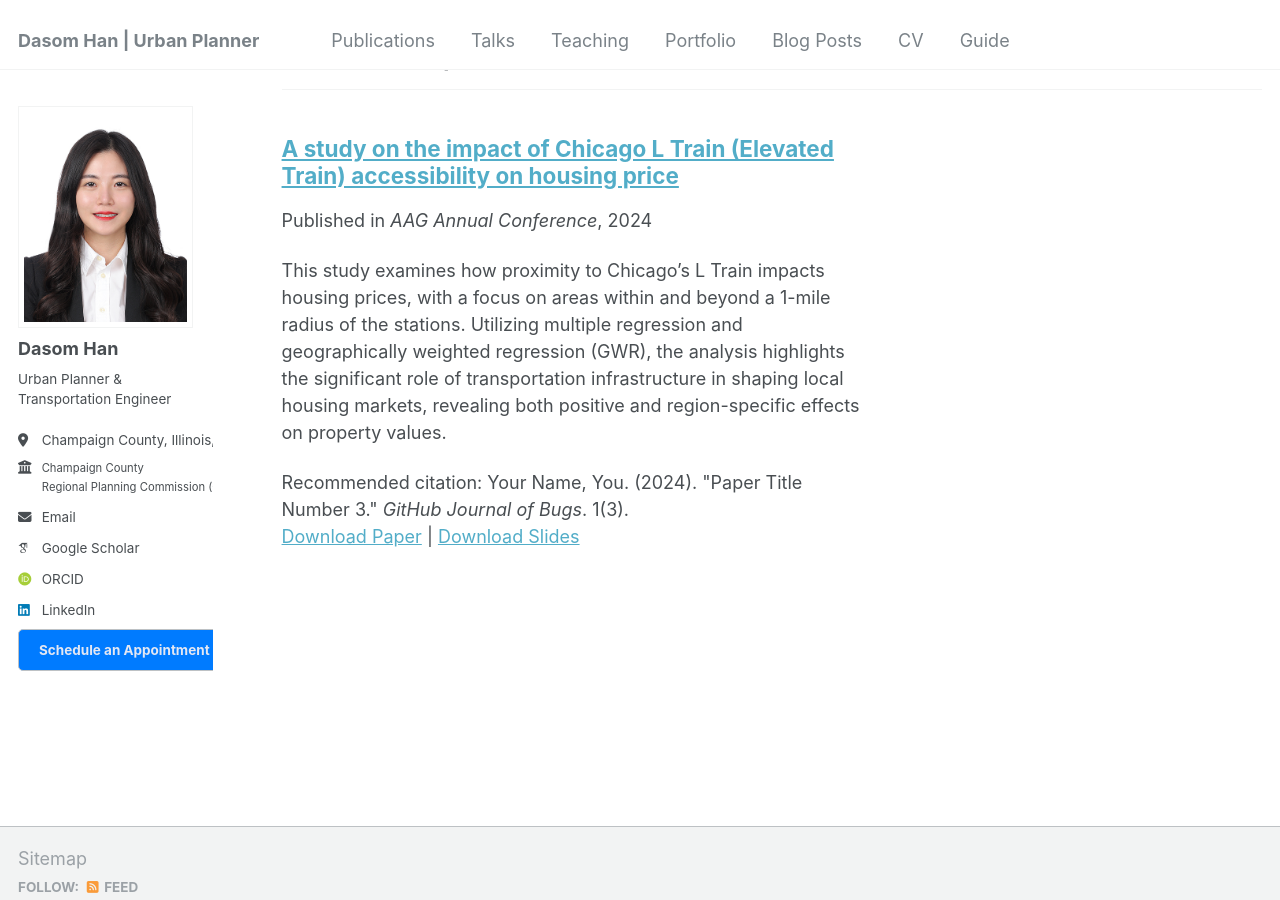
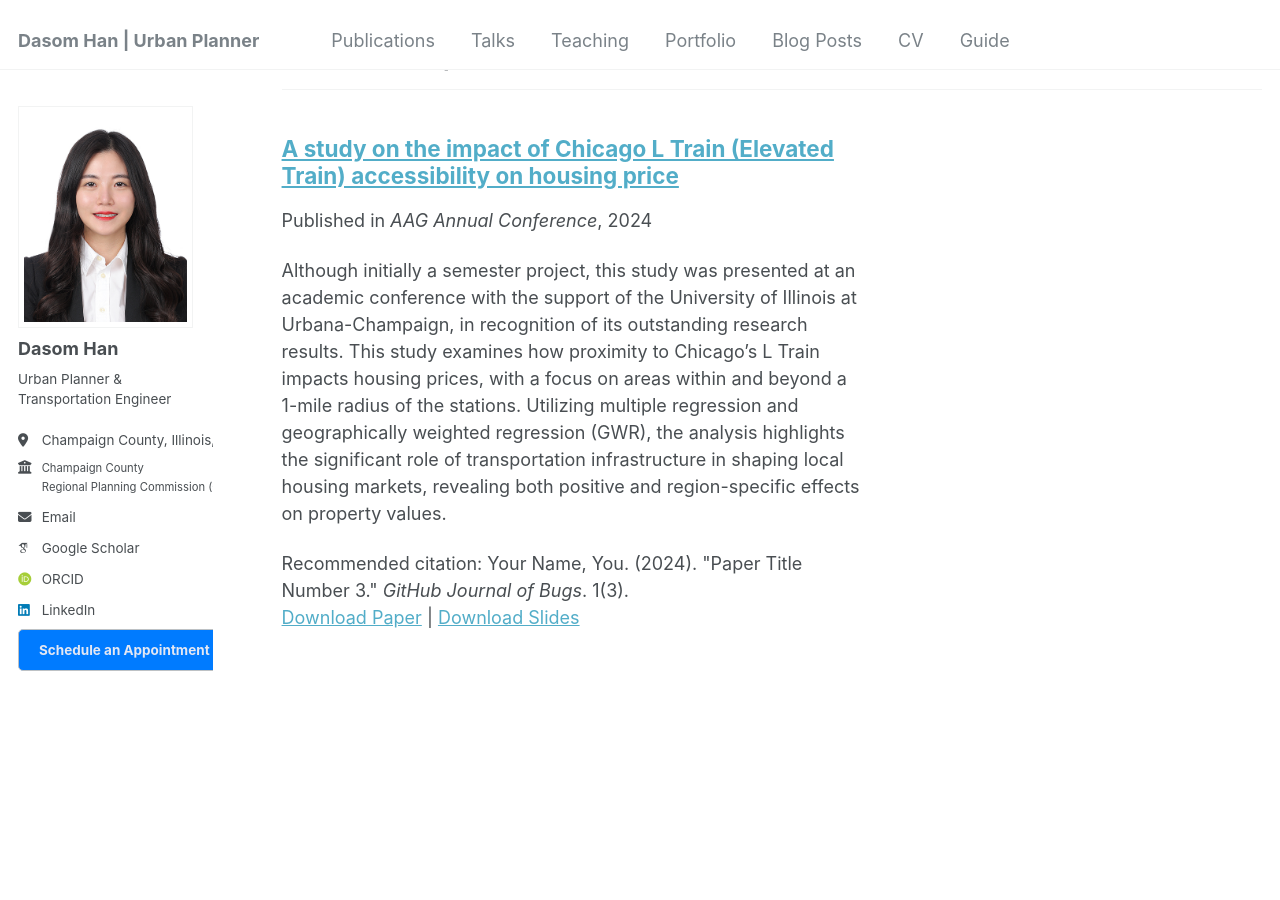
Before and after one commit to dasomh/dasomh.github.io, a Jekyll site: the page built from _pages/publications.html, in a window 1280 px wide and 900 px high, scrolled down 1353 px. Built offline with Jekyll 4.4.1, drawn with Linux system fonts in a browser that asks for light colours; some web fonts are replaced.

Commit message:
Update 2024-02-17-paper-title-number-4.md

```diff
--- a/_publications/2024-02-17-paper-title-number-4.md
+++ b/_publications/2024-02-17-paper-title-number-4.md
@@ -3,7 +3,7 @@
 collection: publications
 category: conferences
 permalink: /publication/2024-02-17-paper-title-number-4
-excerpt: 'This study examines how proximity to Chicago’s L Train impacts housing prices, with a focus on areas within and beyond a 1-mile radius of the stations. Utilizing multiple regression and geographically weighted regression (GWR), the analysis highlights the significant role of transportation infrastructure in shaping local housing markets, revealing both positive and region-specific effects on property values.'
+excerpt: 'Although initially a semester project, this study was presented at an academic conference with the support of the University of Illinois at Urbana-Champaign, in recognition of its outstanding research results. This study examines how proximity to Chicago’s L Train impacts housing prices, with a focus on areas within and beyond a 1-mile radius of the stations. Utilizing multiple regression and geographically weighted regression (GWR), the analysis highlights the significant role of transportation infrastructure in shaping local housing markets, revealing both positive and region-specific effects on property values.'
 date: 2024-04-15
 venue: 'AAG Annual Conference'
 slidesurl: 'http://dasomh.github.io/files/240415_AAG_Impact of Chicago L on Housing Prices_Dasom Han3.pdf'
```
